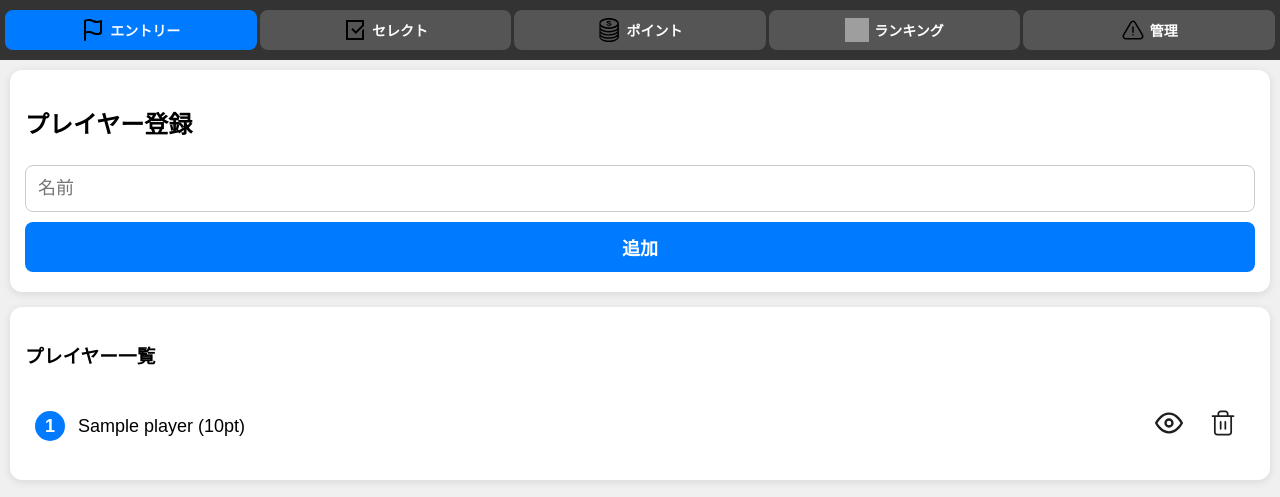
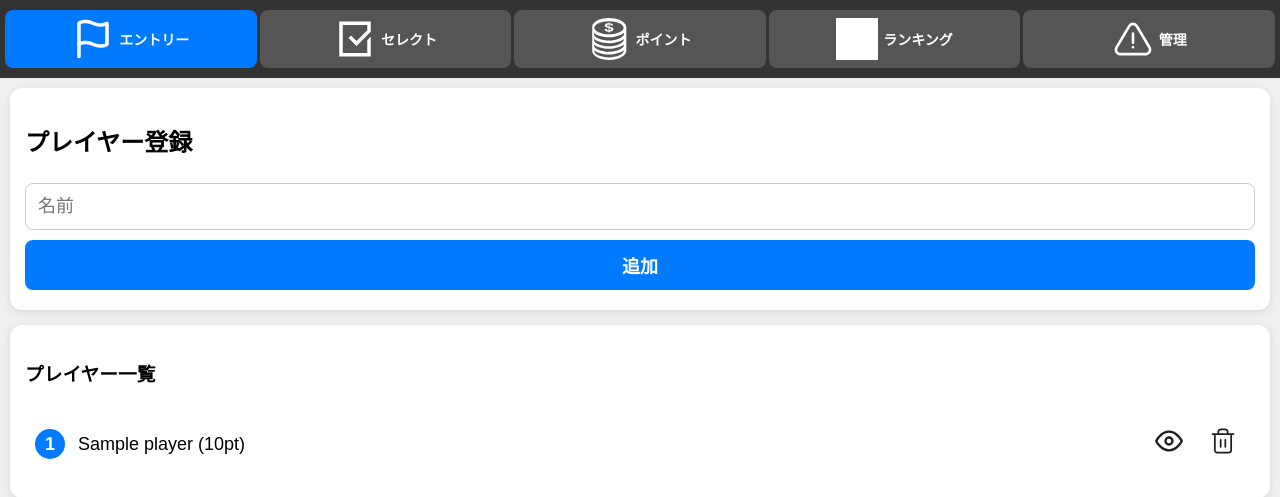
Before and after one commit to gewjeowe3943/casino_system, a Flask app: page / in a window 1280 px wide. Shown: the top 497 px of the page. Run offline with Flask 3, Linux system fonts and the light colour scheme; tables that the repository leaves empty hold one stand-in row (values such as "Sample post"); grey boxes are pictures that could not be loaded.

Commit message:
fixed some rayout and color

```diff
--- a/templates/index.html
+++ b/templates/index.html
@@ -15,7 +15,10 @@
             border-radius: 8px; cursor: pointer;
         }
         .tab-button.active { background: #007bff; }
-        .tab-button img { width: 24px; height: 24px; }
+        .tab-button img {
+            filter: brightness(0) invert(1);
+            width: 42px; height: 42px;
+        }
         .tab-button span { display: inline; }
         @media (max-width: 400px) {
             .tab-button span { display: none; }
@@ -95,7 +98,7 @@
         }
         .player-block .points { font-size: 16px; color: #555; }
         .player-block .bet-input {
-            width: 100%; margin-top: 5px; font-size: 16px; padding: 8px;
+            width: 100%; margin-top: 5px; font-size: 16px; padding: 14px;
             border: 1px solid #ccc; border-radius: 6px; text-align: center;
         }
         .odds-scroll {
@@ -411,7 +414,8 @@
                             ${p.name}
                         </div>
                         <div class="points">${p.points}pt</div>
-                        <input type="text" class="bet-input" id="bet-${p.id}" value="${betValue}" placeholder="掛け金" inputmode="numeric">
+                        <div style="font-size:14px; color:#666; margin-top:8px; margin-bottom:2px; text-align:left;">掛け金:</div>
+                        <input type="text" class="bet-input" id="bet-${p.id}" value="${betValue}" placeholder="例: 10" inputmode="numeric">
                     </div>
                 `;
             }).join('');
@@ -469,8 +473,8 @@
             const container = document.getElementById('odds-scroll');
             const odds = config.games?.[currentGame] || {};
             // 倍率の昇順にソート
-            const sorted = Object.entries(odds).sort((a, b) => a[1] - b[1]);
-            container.innerHTML = sorted.map(([name, mult]) => `
+            //const sorted = Object.entries(odds).sort((a, b) => a[1] - b[1]);
+            container.innerHTML = Object.entries(odds).map(([name, mult]) => `
                 <button class="odds-btn" data-mult="${mult}">${name}<br>(${mult}倍)</button>
             `).join('');
             // ボタンクリック
```
